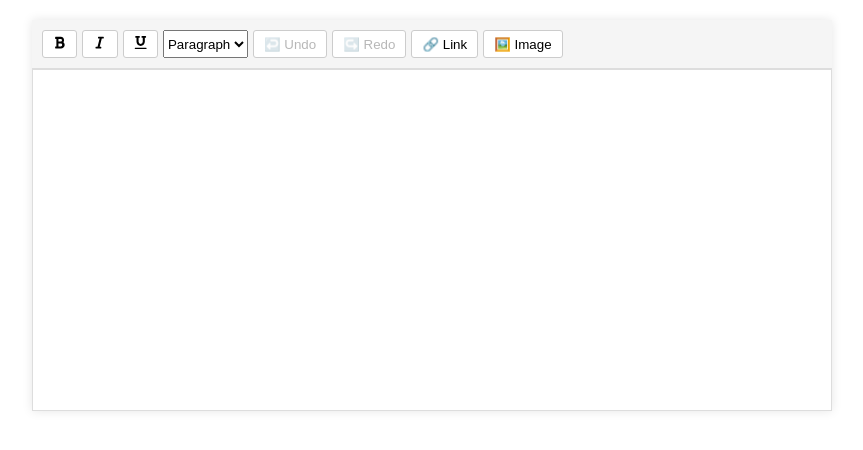
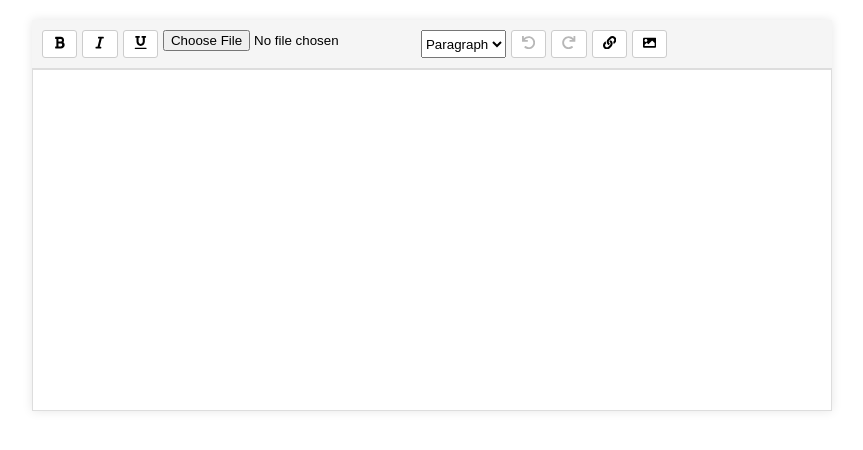
Before and after one commit to mrb1sh0p/rich-text-editor, a React (Create React App) app: page / in a window 1280 px wide. Shown: the top 450 px of the page, without its empty margins (208-1071 px from the left). Built offline with nearby package versions, Linux system fonts and the light colour scheme.

Commit message:
Add image upload functionality

```diff
--- a/package.json
+++ b/package.json
@@ -6,6 +6,7 @@
     "@testing-library/jest-dom": "^5.14.1",
     "@testing-library/react": "^13.0.0",
     "@testing-library/user-event": "^13.2.1",
+    "axios": "^1.7.9",
     "react": "^19.0.0",
     "react-dom": "^19.0.0",
     "react-icons": "^5.4.0",
--- a/src/components/Editor.js
+++ b/src/components/Editor.js
@@ -1,5 +1,6 @@
 import React, { useEffect } from "react";
 import { sanitizeHTML } from "../utils/sanitize";
+import ImageUpload from "./ImageUpload";
 
 import {
   FaBold,
@@ -67,6 +68,7 @@ export default function Editor() {
         <button onClick={() => document.execCommand("underline")}>
           <FaUnderline />
         </button>
+        <ImageUpload onSuccess={(url) => handleCommand("insertImage", url)} />
 
         <select onChange={(e) => handleCommand("formatBlock", e.target.value)}>
           <option value="p">Paragraph</option>
@@ -76,14 +78,14 @@ export default function Editor() {
         </select>
 
         <button onClick={() => handleUndo()} disabled={history.pointer === 0}>
-          ↩️ Undo
+          <FaUndo />
         </button>
 
         <button
           onClick={() => handleRedo()}
           disabled={history.pointer === history.stack.length - 1}
         >
-          ↪️ Redo
+          <FaRedo />
         </button>
 
         <button
@@ -92,7 +94,7 @@ export default function Editor() {
             if (url) handleCommand("createLink", url);
           }}
         >
-          🔗 Link
+          <FaLink />
         </button>
 
         <button
@@ -101,7 +103,7 @@ export default function Editor() {
             if (url) handleCommand("insertImage", url);
           }}
         >
-          🖼️ Image
+          <FaImage />
         </button>
       </div>
 
--- /dev/null
+++ b/src/components/ImageUpload.js
@@ -0,0 +1,44 @@
+import React, { useState } from 'react';
+import axios from 'axios';
+import { FaUpload } from 'react-icons/fa';
+
+const ImageUpload = ({ onSuccess }) => {
+  const [loading, setLoading] = useState(false);
+
+  const handleUpload = async (e) => {
+    const file = e.target.files[0];
+    if (!file) return;
+
+    try {
+      setLoading(true);
+      const formData = new FormData();
+      formData.append('image', file);
+
+      const response = await axios.post(
+        'https://api.imgbb.com/1/upload?key=feb7dfdab027087f3de57226704fdea2',
+        formData
+      );
+
+      onSuccess(response.data.data.url);
+    } catch (error) {
+      throw new Error('Falha no upload da imagem: ' + error.message);
+    } finally {
+      setLoading(false);
+    }
+  };
+
+  return (
+    <label className="upload-button">
+      <input
+        type="file"
+        accept="image/*"
+        onChange={handleUpload}
+        disabled={loading}
+        aria-label="Enviar imagem"
+      />
+      {loading ? 'Enviando...' : ''}
+    </label>
+  );
+};
+
+export default ImageUpload;
```
Also changed, not shown: 1 other file (tests, documents, lock files or other folders).
